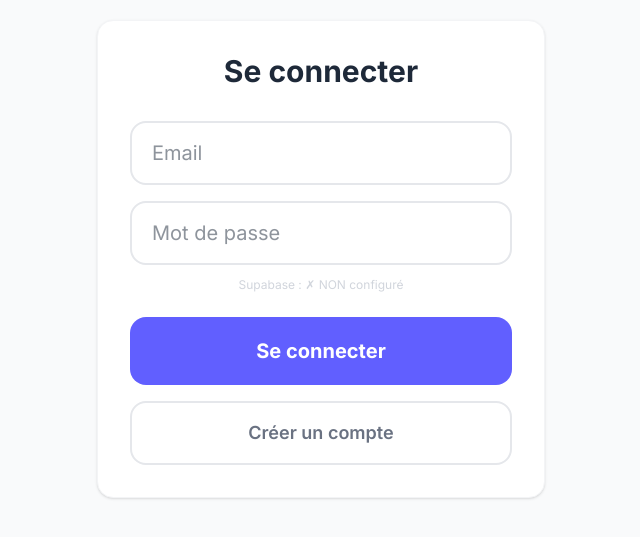
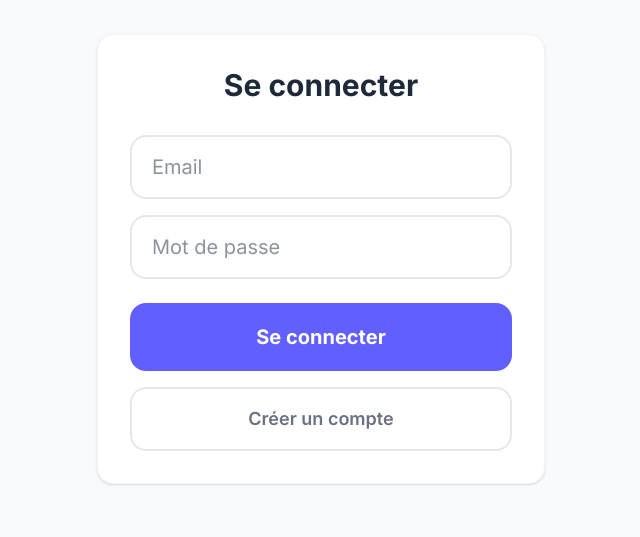
Before and after one commit to Jpestel/simplavie, a Next.js app: page /login in a window 1280 px wide. Shown: the part 141-678 px from the top of the page, without its empty margins (319-959 px from the left). Built offline with nearby package versions, Linux system fonts and the light colour scheme; no server answers.

Commit message:
Remove temporary Supabase debug indicator from login page
Co-Authored-By: Claude Sonnet 4.6 <noreply@anthropic.com>

```diff
--- a/src/app/login/page.tsx
+++ b/src/app/login/page.tsx
@@ -2,7 +2,6 @@
 import { useState } from 'react'
 import { useRouter } from 'next/navigation'
 import { useAuth } from '@/lib/authContext'
-import { isSupabaseConfigured } from '@/lib/supabase'
 
 export default function LoginPage() {
   const { signIn, signUp } = useAuth()
@@ -68,10 +67,6 @@ export default function LoginPage() {
           <p className="mt-5 text-red-500 text-center font-medium">{error}</p>
         )}
 
-        <p className="mt-3 text-center text-xs text-gray-300">
-          Supabase : {isSupabaseConfigured ? '✓ configuré' : '✗ NON configuré'}
-        </p>
-
         <button
           onClick={handleSubmit}
           disabled={busy}
```
